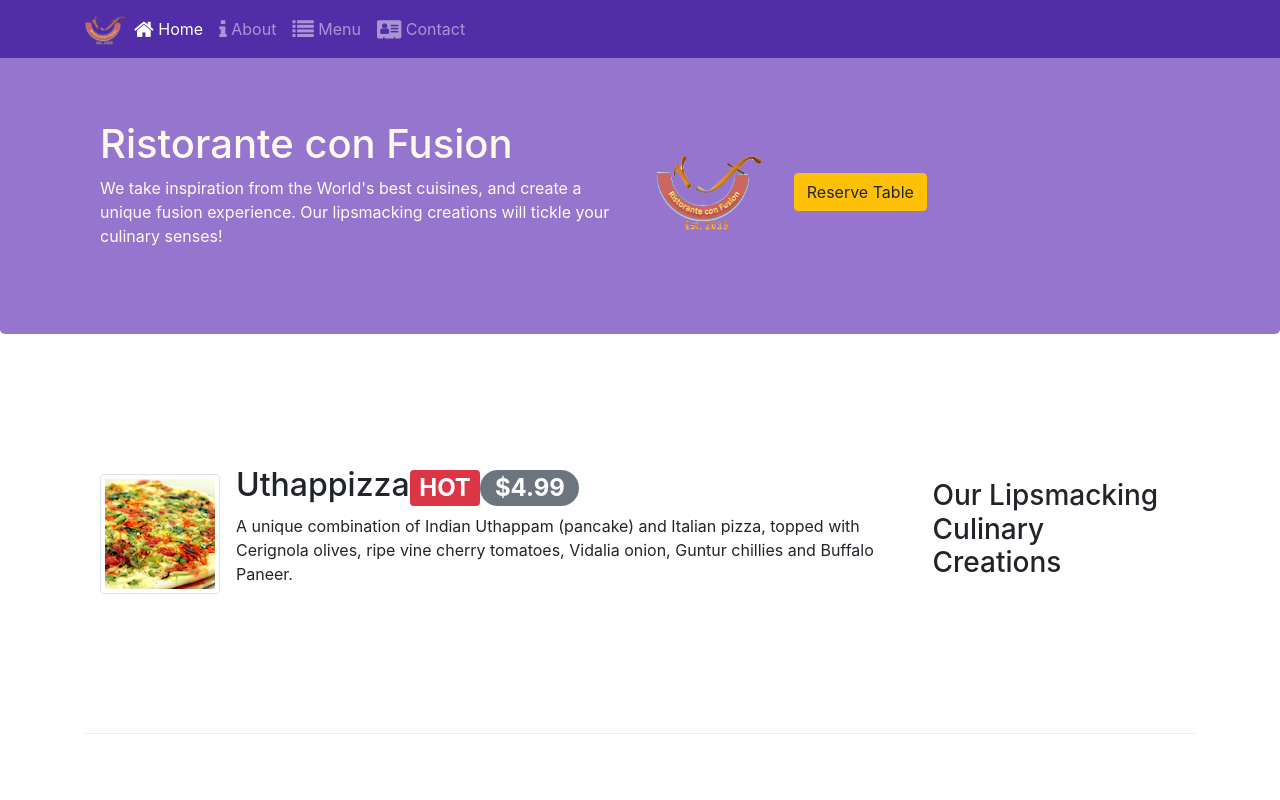
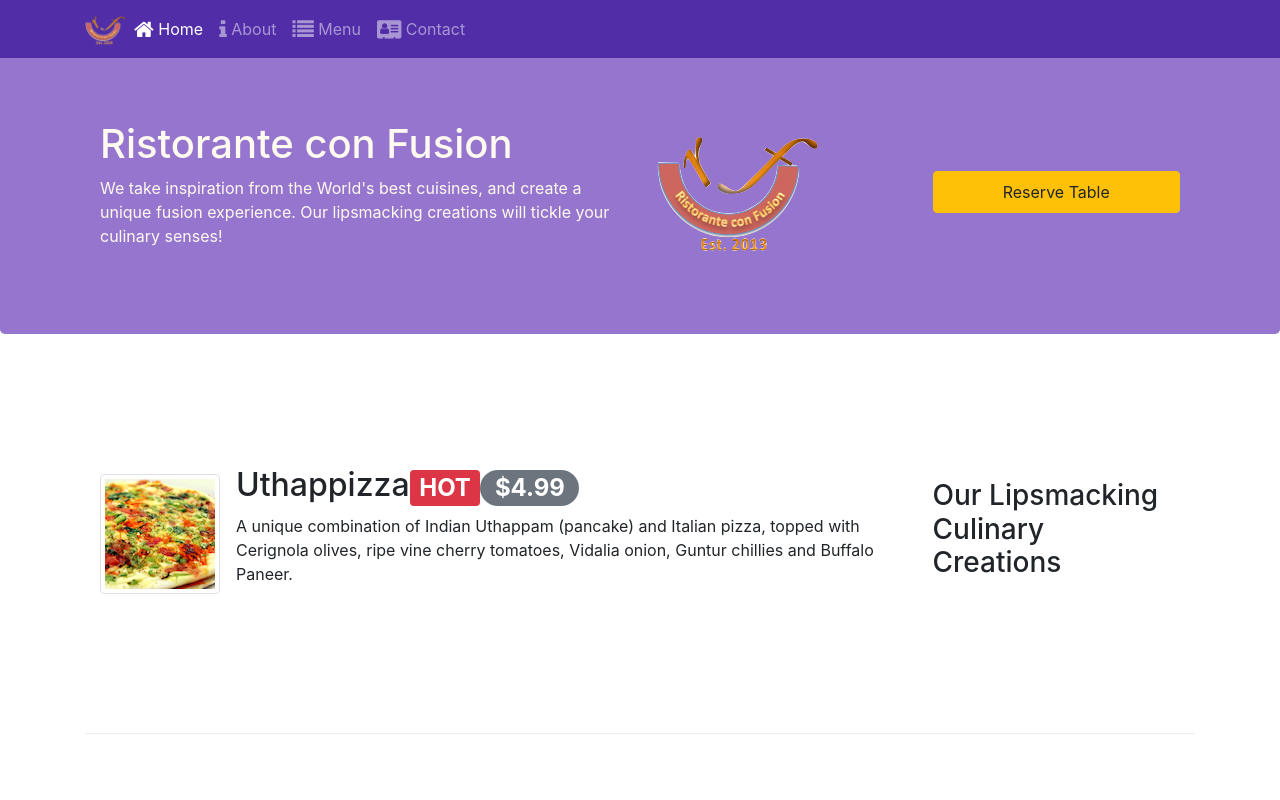
Before and after one commit to Akansha0211/Bootstrap4, a website: page index.html in a window 1280 px wide. Shown: the top 800 px of the page. Drawn offline with nearby package versions, Linux system fonts and the light colour scheme.

Commit message:
Changes to Assignment 2 portion

```diff
--- a/index.html
+++ b/index.html
@@ -43,19 +43,14 @@
                     <h1>Ristorante con Fusion</h1>
                     <p>We take inspiration from the World's best cuisines, and create a unique fusion experience. Our lipsmacking creations will tickle your culinary senses!</p>
                 </div>
-                <div class="col-12 col-sm-3 align-self-center">
-                    <div class="row justify-content-center">
-                        <div class="col-12 col-sm-6 align-self-center">
-                            <img src="img/logo.png" class="img-fluid">
-                        </div>
 
-                        <div class="col-12 col-sm-6 align-self-center">
-                            <a class="btn btn-warning" role="button" href="#reserveTable">Reserve Table</a>
-                        </div>
-                    </div>
+                <div class="col-12 col-sm align-self-center">
+                    <img src="img/logo.png" class="img-fluid">
                 </div>
 
-
+                <div class="col-12 col-sm align-self-center">
+                    <a  role="button" class="btn  btn-block nav-link btn-warning"href="#reserveTable">Reserve Table</a>
+                </div>
             </div>
         </div>
     </header>
```
